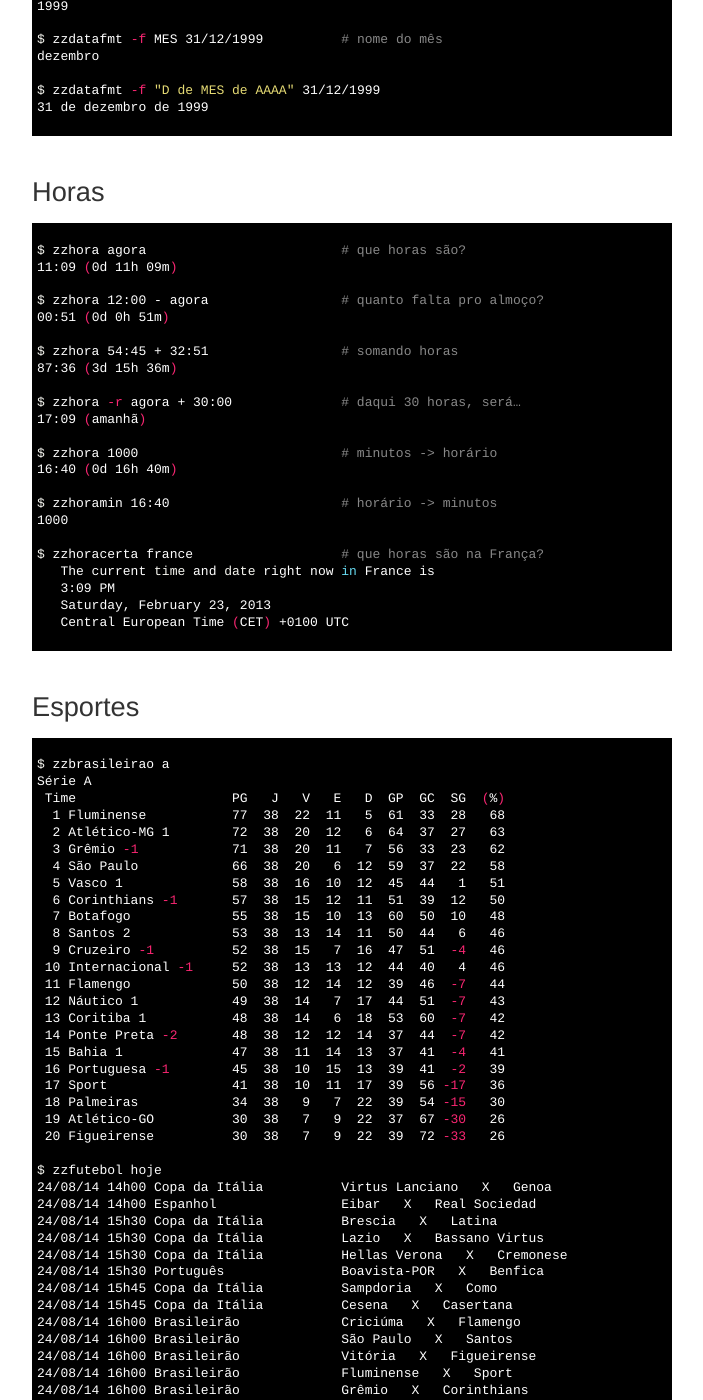
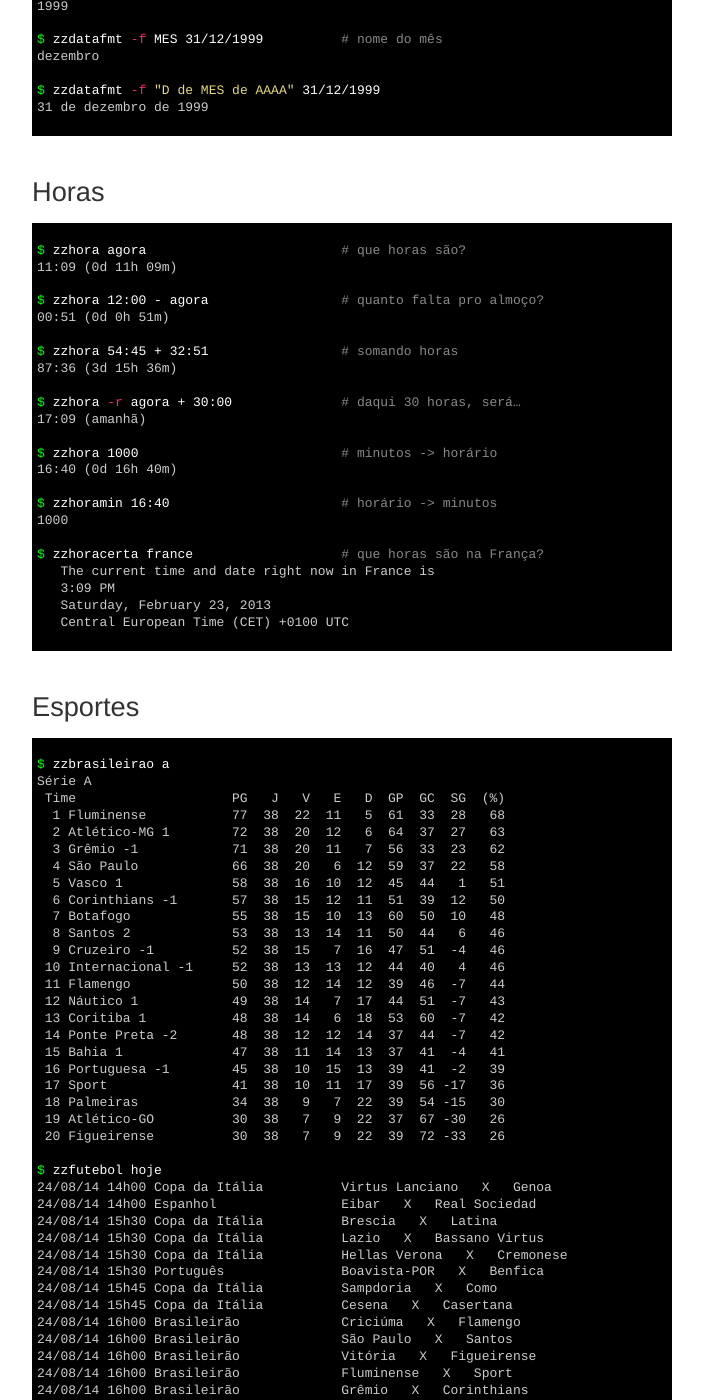
Before and after one commit to funcoeszz/funcoeszz.github.io, a Jekyll site: the page built from index.md, in a window 1280 px wide and 1400 px high, scrolled down 5072 px. Shown: the whole window, without its empty margins (288-991 px from the left). Built offline with Jekyll 4.4.1, drawn with Linux system fonts in a browser that asks for light colours; some of the changed text lies outside the part shown.

Commit message:
Revert "[Jekyll3] Muda o lexer de `console` para `shell`"
This reverts commit 5cb6ca59c36cc4d132ecd412f15936497f9ae263.

Agora que usamos o Kramdown em vez do Rouge, o `console` voltou a funcionar.

````diff
--- a/index.md
+++ b/index.md
@@ -74,7 +74,7 @@ $ zzdiasuteis
 Março de 2013 tem 21 dias úteis.
 -->
 
-```shell
+```console
 $ zzipinternet                         # qual meu endereço IP?
 201.15.253.210
 
@@ -133,7 +133,7 @@ Samsung nega interesse no Firefox OS
 
 <!-- zzmoneylog -->
 
-```shell
+```console
 $ zzdolar
             Compra    Venda    Variação    12/02/2015    17h00
 Comercial   2,8727    2,8742    +1,33%
@@ -148,7 +148,7 @@ GBP     1,5167     1,5169       0,00       0,00 %  05h49   Libra Esterlina Ingla
 
 ## Validação de CPF e CNPJ
 
-```shell
+```console
 $ zzcpf 123.456.789-00
 CPF inválido (deveria terminar em 09)
 
@@ -170,7 +170,7 @@ $ zzcpf -f 987654321                   # formata um CPF
 
 ## Manipulação de texto
 
-```shell
+```console
 $ zzsemacento ÁGUA bênção              # tira acentos
 AGUA bencao
 
@@ -237,7 +237,7 @@ $ echo a a a a b b b c c d | zzcontapalavras
 
 ## Unicode
 
-```shell
+```console
 $ echo μη¡¢øÐε | zzunicode2ascii
 unicoDe
 
@@ -280,7 +280,7 @@ zzdatafmt -f "D de MES de AAAA" 31/12/1999
 #zzferiado
 -->
 
-```shell
+```console
 $ zzbissexto
 2015 não é bissexto
 
@@ -339,7 +339,7 @@ $ zzdatafmt -f "D de MES de AAAA" 31/12/1999
 
 ## Horas
 
-```shell
+```console
 $ zzhora agora                         # que horas são?
 11:09 (0d 11h 09m)
 
@@ -367,7 +367,7 @@ $ zzhoracerta france                   # que horas são na França?
 
 ## Esportes
 
-```shell
+```console
 $ zzbrasileirao a
 Série A
  Time                    PG   J   V   E   D  GP  GC  SG  (%)
@@ -434,7 +434,7 @@ $ zzfutebol hoje
 
 ## Loterias
 
-```shell
+```console
 $ zzloteria                            # E aí, ficou milionário?
 quina:
    07 - 30 - 44 - 45 - 57
@@ -547,7 +547,7 @@ $ zzbicho 8 g                          # números do camelo
 
 ## Cálculos
 
-```shell
+```console
 $ zzporcento 1.749,00                  # tabela de porcentagens
 200%    3498,00
 150%    2623,50
@@ -659,7 +659,7 @@ $ zzmat -p2 asen 0.866026 g   # Valor do angulo em graus de um valor de seno dad
 60.00
 -->
 
-```shell
+```console
 $ zzmat mdc 36 30 48              # Maior divisor comum
 6
 
@@ -714,7 +714,7 @@ $ zzmat det 3 2 9 8 7 3 0 1 5     # Determinante de uma matriz 3x3
 
 ## Cidades e estados brasileiros
 
-```shell
+```console
 $ zzarrumacidade SAO PAULO
 São Paulo
 
@@ -801,7 +801,7 @@ zznoticiassec.sh
 zzsecurity
 -->
 
-```shell
+```console
 $ zzfeed aurelio.net                   # Descobre os feeds do site
 http://aurelio.net/feed/
 http://aurelio.net/comments/feed/
@@ -816,7 +816,7 @@ Piazinho no Facebook (e sorteio!)
 
 ## TV e cinema
 
-```shell
+```console
 $ zzglobo
    Quinta, 28 de fevereiro
    05h55 - Globo Rural
@@ -915,7 +915,7 @@ Bourbon Ipiranga - Porto Alegre:
 
 <!-- zztrocaarquivos -->
 
-```shell
+```console
 $ zzmaiores ~/a/*
 1292716 /Users/aurelio/a/video
 1281672 /Users/aurelio/a/wii
@@ -963,7 +963,7 @@ zzxml
 zztempo
 -->
 
-```shell
+```console
 $ zztradutor pt-en o livro está na mesa
 the book is on the table
 
````
Also changed, not shown: download/index.md (+5 -5 lines), faq.md (+9 -9 lines), my.md (+1 -1 lines).
